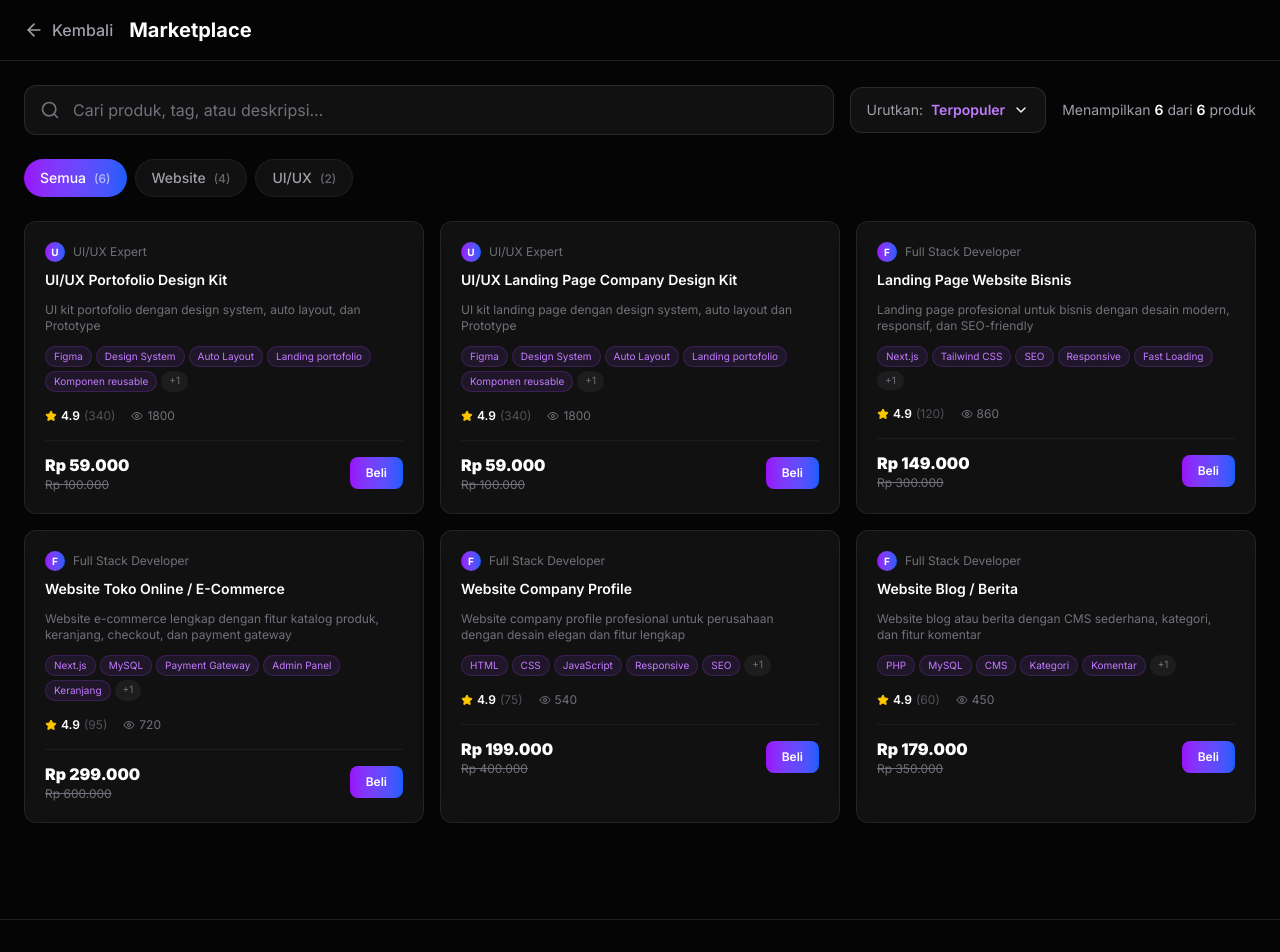
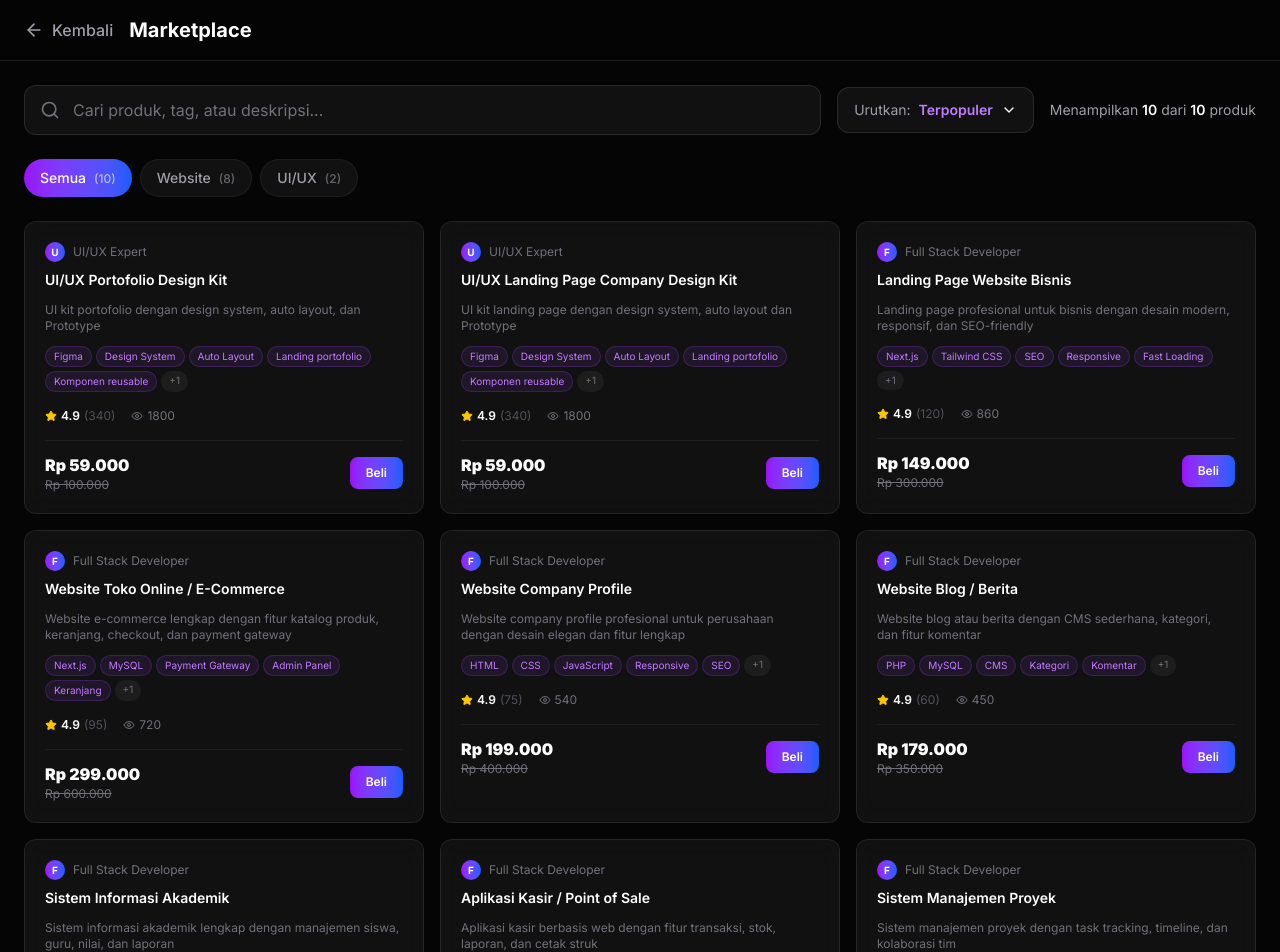
Before and after one commit to adinnur890/Brand-Developer, a Next.js app: page /marketplace in a window 1280 px wide. Shown: the top 952 px of the page. Built offline with nearby package versions, Linux system fonts and the light colour scheme.

Commit message:
Add more Full Stack website products: Sistem Akademik, Kasir POS, Project Management, Booking

```diff
--- a/src/app/marketplace/page.tsx
+++ b/src/app/marketplace/page.tsx
@@ -84,11 +84,63 @@ const products = [
     price: 179000,
     originalPrice: 350000,
   },
+  {
+    id: 7,
+    title: "Sistem Informasi Akademik",
+    rating: 4.9,
+    reviews: 85,
+    views: 620,
+    author: "Full Stack Developer",
+    category: "Website",
+    description: "Sistem informasi akademik lengkap dengan manajemen siswa, guru, nilai, dan laporan",
+    tags: ["Laravel", "MySQL", "Bootstrap", "Admin Panel", "Report", "User Management"],
+    price: 249000,
+    originalPrice: 500000,
+  },
+  {
+    id: 8,
+    title: "Aplikasi Kasir / Point of Sale",
+    rating: 4.9,
+    reviews: 110,
+    views: 890,
+    author: "Full Stack Developer",
+    category: "Website",
+    description: "Aplikasi kasir berbasis web dengan fitur transaksi, stok, laporan, dan cetak struk",
+    tags: ["Node.js", "Express", "MySQL", "POS", "Print", "Inventory"],
+    price: 279000,
+    originalPrice: 550000,
+  },
+  {
+    id: 9,
+    title: "Sistem Manajemen Proyek",
+    rating: 4.9,
+    reviews: 55,
+    views: 380,
+    author: "Full Stack Developer",
+    category: "Website",
+    description: "Sistem manajemen proyek dengan task tracking, timeline, dan kolaborasi tim",
+    tags: ["Next.js", "Node.js", "MongoDB", "Kanban", "Gantt Chart", "Team"],
+    price: 349000,
+    originalPrice: 700000,
+  },
+  {
+    id: 10,
+    title: "Website Reservasi / Booking",
+    rating: 4.9,
+    reviews: 70,
+    views: 510,
+    author: "Full Stack Developer",
+    category: "Website",
+    description: "Website sistem reservasi online untuk restoran, hotel, atau layanan lainnya",
+    tags: ["PHP", "Laravel", "MySQL", "Booking", "Calendar", "Email"],
+    price: 229000,
+    originalPrice: 450000,
+  },
 ];
 
 const categories = [
-  { name: "Semua", count: 6 },
-  { name: "Website", count: 4 },
+  { name: "Semua", count: 10 },
+  { name: "Website", count: 8 },
   { name: "UI/UX", count: 2 },
 ];
 
```
